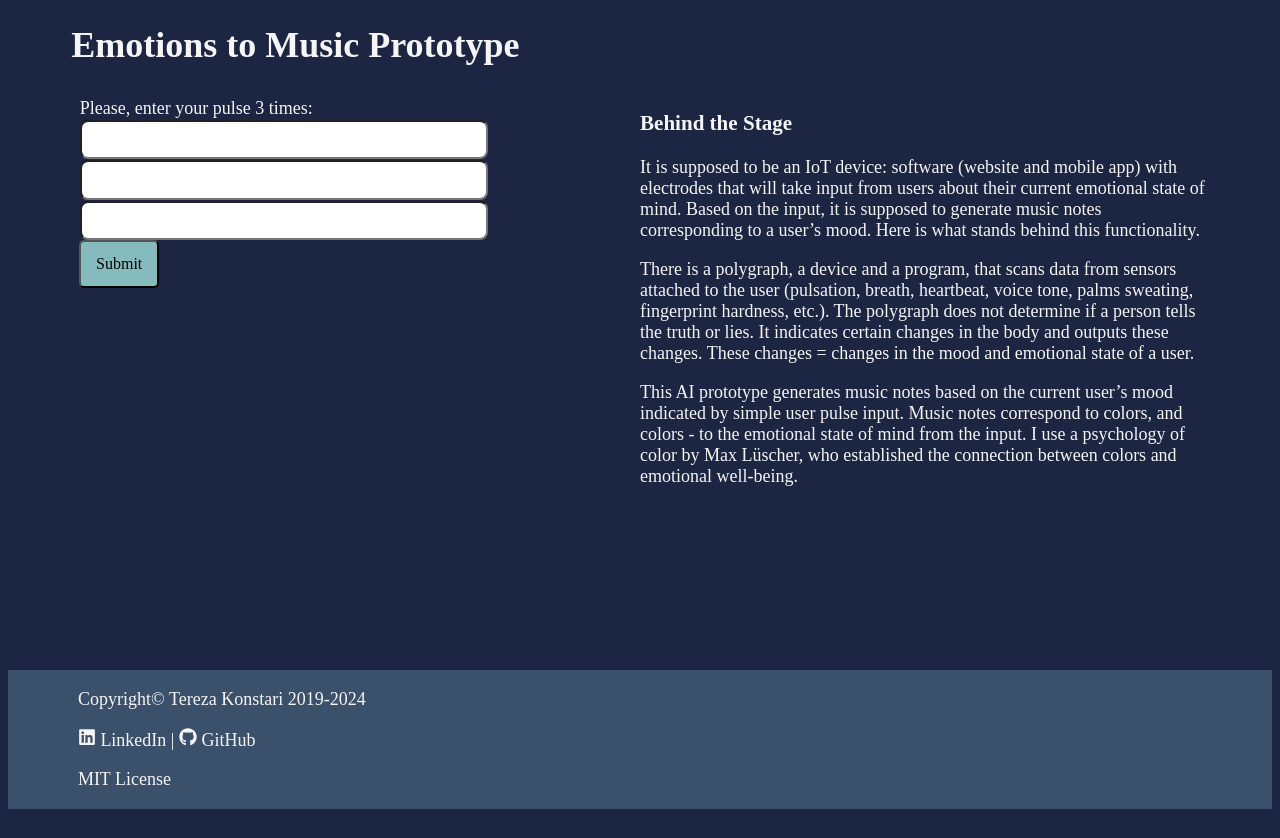
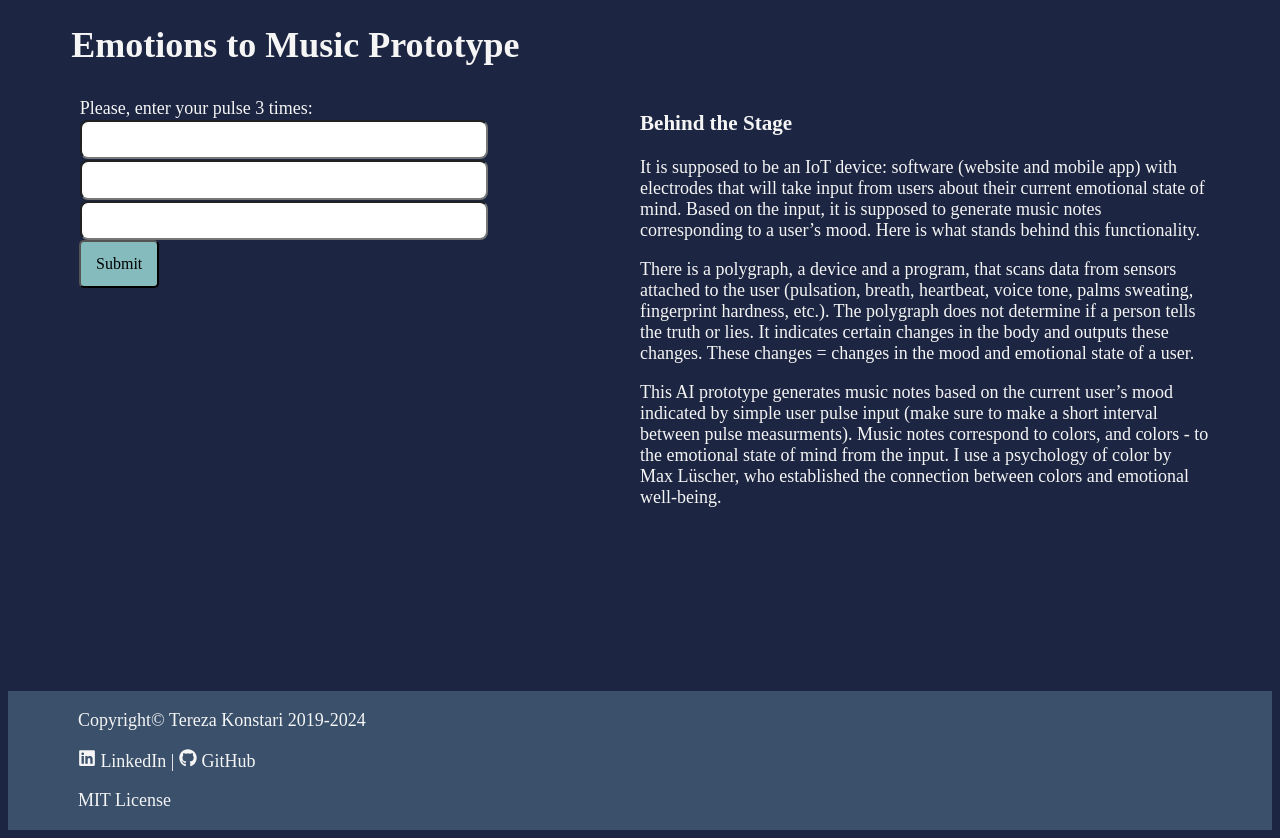
Before and after one commit to Teresa-Konsta/emotions-music-nextjs, a Next.js app: page / in a window 1280 px wide. Before the commit the page ends 817 px from the top, so only its background shows below. Built offline with nearby package versions, Linux system fonts and the light colour scheme.

Commit message:
Update Description.js

```diff
--- a/src/components/guide/Description.js
+++ b/src/components/guide/Description.js
@@ -18,7 +18,8 @@ export default function Description() {
                 These changes = changes in the mood and emotional state of a user.
             </p>
             <p>
-                This AI prototype generates music notes based on the current user&#8217;s mood indicated by simple user pulse input.
+                This AI prototype generates music notes based on the current user&#8217;s mood indicated by simple user pulse input
+                (make sure to make a short interval between pulse measurments).
                 Music notes correspond to colors, and colors - to the emotional state of mind from the input.
                 I use a psychology of color by Max Lüscher, who established the connection between colors and emotional well-being.
             </p>
```
